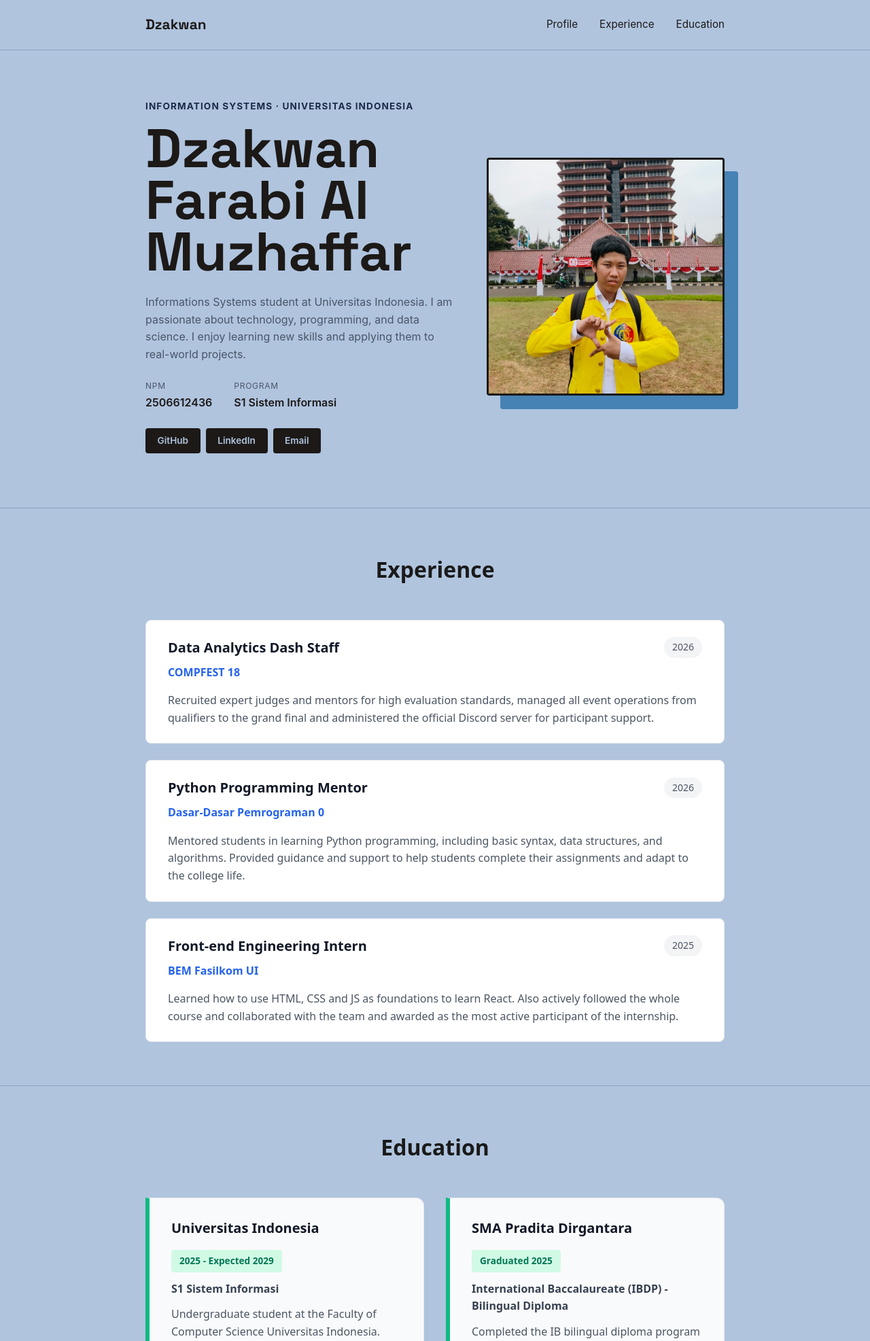
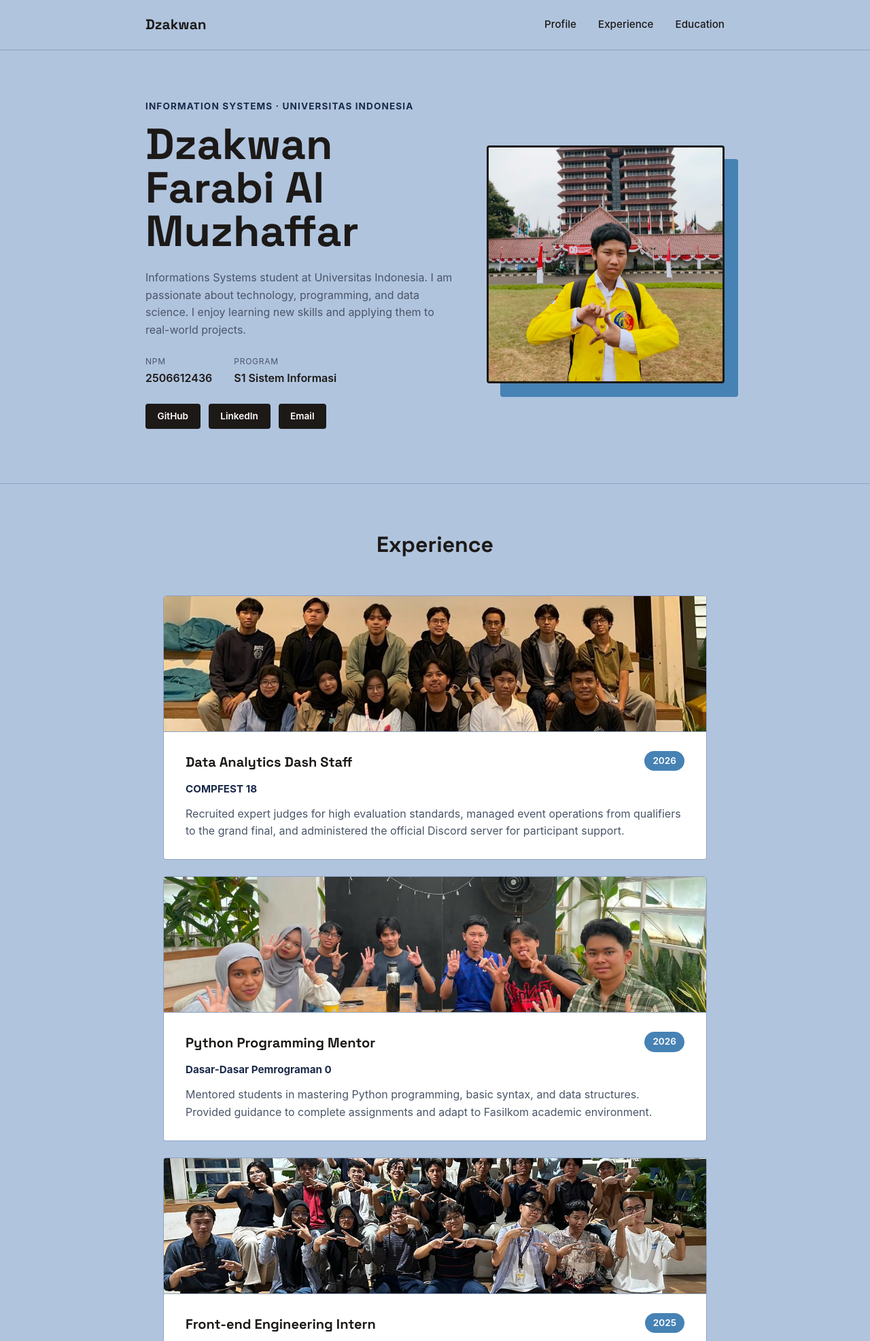
Before and after one commit to dzakwanversipacil/myportofolio, a Django app: page / in a window 1280 px wide. Shown: the top 1973 px of the page at 68% size. Run offline with Django 5.2, Linux system fonts and the light colour scheme.

Commit message:
feat: Photo Visual for Each Section
- feat: Added photos to Experience and Education section

- refactor: Restructured classes and changed visual details

```diff
--- a/static/css/style.css
+++ b/static/css/style.css
@@ -1,5 +1,3 @@
-/* Tema Utamanya + Header-Footer */
-
 * {
   margin: 0;
   padding: 0;
@@ -9,6 +7,7 @@
 :root {
   --ink: #1c1917;
   --paper: #b0c4de;
+  --card-bg: #ffffff;
   --accent: #4682b4;
   --accent-dark: #1b2a4a;
   --line: #8fa4c4;
@@ -24,6 +23,8 @@ body {
 }
 
 h1,
+h2,
+h3,
 .brand {
   font-family:
     "Space Grotesk",
@@ -32,7 +33,7 @@ h1,
 }
 
 .container {
-  max-width: 960px;
+  max-width: 900px;
   margin: 0 auto;
   padding: 0 1.5rem;
 }
@@ -64,16 +65,8 @@ h1,
   color: var(--ink);
   text-decoration: none;
   font-size: 0.95rem;
+  font-weight: 500;
 }
-
-.site-footer {
-  padding: 1.5rem;
-  color: var(--text-muted);
-  font-size: 0.85rem;
-  border-top: 1px solid var(--line);
-}
-
-/* Bagian Profile */
 
 .hero {
   padding: 4.5rem 0 5rem;
@@ -91,9 +84,13 @@ h1,
 .hero-identity {
   grid-area: identity;
 }
-
 .hero-details {
   grid-area: details;
+}
+.hero-photo {
+  grid-area: photo;
+  align-self: center;
+  position: relative;
 }
 
 .hero-kicker {
@@ -106,8 +103,8 @@ h1,
 }
 
 .hero-identity h1 {
-  font-size: clamp(3rem, 7vw, 5rem);
-  line-height: 0.95;
+  font-size: clamp(3rem, 5vw, 6rem);
+  line-height: 1;
 }
 
 .bio {
@@ -136,7 +133,7 @@ h1,
 
 .social-links {
   display: flex;
-  gap: 0.5rem;
+  gap: 0.75rem;
   flex-wrap: wrap;
 }
 
@@ -145,21 +142,15 @@ h1,
   font-size: 0.85rem;
   font-weight: 600;
   text-decoration: none;
-  color: var(--paper);
+  color: var(--card-bg);
   background-color: var(--ink);
   border-radius: var(--radius);
   padding: 0.5rem 1.1rem;
-  transition: background-color 0.2s ease;
+  transition: all 0.2s ease;
 }
 
 .social-link:hover {
-  background-color: var(--accent);
-}
-
-.hero-photo {
-  grid-area: photo;
-  align-self: center;
-  position: relative;
+  background-color: var(--accent-dark);
 }
 
 .photo-block {
@@ -184,163 +175,117 @@ h1,
   border: 3px solid var(--ink);
 }
 
-@media (max-width: 600px) {
-  .hero-grid {
-    grid-template-columns: 1fr;
-    grid-template-areas:
-      "identity"
-      "photo"
-      "details";
-  }
-
-  .hero-photo {
-    max-width: 220px;
-  }
-
-  .social-links {
-    justify-content: flex-start;
-  }
-}
-
-/* Bagian Experience */
-
-.exp {
-  padding: 4rem 1rem;
+.exp,
+.edu {
+  padding: 4rem 0;
   border-top: 1px solid var(--line);
-  font-family:
-    system-ui,
-    -apple-system,
-    sans-serif;
-}
-
-.container {
-  max-width: 900px;
-  margin: 0 auto;
 }
 
 .section-title {
   font-size: 2rem;
-  color: #1a1a1a;
   text-align: center;
   margin-bottom: 3rem;
 }
 
-.exp-grid {
+.grid-layout {
   display: flex;
   flex-direction: column;
   gap: 1.5rem;
+  max-width: 800px;
+  margin: 0 auto;
 }
 
-.exp-card {
-  background: #ffffff;
-  padding: 1.5rem 2rem;
-  border-radius: 8px;
-  border: 1px solid #e5e7eb;
-  display: flex;
+.exp-grid {
   flex-direction: column;
-  gap: 0.5rem;
-}
-
-.exp-header {
-  display: flex;
-  justify-content: space-between; /* Pushes title left and date right */
-  align-items: center; /* Vertically centers the text */
-  flex-wrap: wrap; /* Prevents overlap on very small mobile screens */
-  gap: 1rem;
-}
-
-.exp-header h3 {
-  margin: 0;
-  font-size: 1.25rem;
-  color: #111827;
-}
-
-.exp-date {
-  font-size: 0.875rem;
-  font-weight: 500;
-  color: #4b5563;
-  background-color: #f3f4f6;
-  padding: 0.25rem 0.75rem;
-  border-radius: 999px; /* Creates a pill shape */
-}
-
-.exp-organization {
-  margin: 0;
-  font-weight: 600;
-  color: #2563eb; /* Highlights the organization */
-  font-size: 1rem;
-}
-
-.exp-desc {
-  margin: 0;
-  margin-top: 0.5rem;
-  line-height: 1.6;
-  color: #4b5563;
-}
-
-/* Bagian Education */
-
-.edu {
-  padding: 4rem 1rem;
-  border-top: 1px solid var(--line);
-  font-family:
-    system-ui,
-    -apple-system,
-    sans-serif;
 }
 
 .edu-grid {
-  display: flex;
-  flex-direction: row; /* Horizontal layout instead of vertical */
-  flex-wrap: wrap; /* Allows stacking on mobile */
-  gap: 2rem;
-  margin-top: 3rem; /* Fallback distance from h2 if .section-title isn't global */
+  flex-direction: row;
 }
 
-.edu-card {
-  flex: 1 1 min(100%, 400px); /* Cards grow equally but stay responsive */
-  background: #f9fafb;
+.base-card {
+  background: var(--card-bg);
+  border-radius: var(--radius);
+  border: 1px solid var(--line);
+  overflow: hidden;
+  display: flex;
+  flex-direction: column;
+  flex: 1;
+}
+
+.card-image-wrapper {
+  width: 100%;
+  height: 200px;
+  overflow: hidden;
+  border-bottom: 1px solid var(--line);
+}
+
+.card-cover {
+  width: 100%;
+  height: 100%;
+  object-fit: cover;
+}
+
+.card-content {
   padding: 1.75rem 2rem;
-  border-radius: 0 12px 12px 0; /* Flat left edge for the accent border */
-  border: 1px solid #e5e7eb;
-  border-left: 6px solid #10b981; /* Emerald green left-border accent */
   display: flex;
   flex-direction: column;
   gap: 0.75rem;
 }
 
-.edu-header {
+.card-header {
   display: flex;
   justify-content: space-between;
-  align-items: flex-start; /* Aligns to top in case title wraps */
+  align-items: flex-start;
   flex-wrap: wrap;
   gap: 1rem;
 }
 
-.edu-header h3 {
+.card-header h3 {
   margin: 0;
   font-size: 1.25rem;
-  color: #111827;
 }
 
-.edu-date {
+.card-badge {
   font-size: 0.85rem;
   font-weight: 600;
-  color: #047857; /* Matches the emerald theme */
-  background-color: #d1fae5;
-  padding: 0.35rem 0.75rem;
-  border-radius: 4px; /* Sharper edges compared to the pill shape in Experience */
+  color: var(--card-bg);
+  background-color: var(--accent);
+  padding: 0.25rem 0.75rem;
+  border-radius: 999px;
 }
 
-.edu-program {
+.card-organization {
   margin: 0;
-  font-weight: 600;
-  color: #374151;
-  font-size: 1rem;
+  font-weight: 700;
+  color: var(--accent-dark);
+  font-size: 0.95rem;
 }
 
-.edu-desc {
+.card-desc {
   margin: 0;
   line-height: 1.6;
-  color: #4b5563;
+  color: var(--text-muted);
 }
+
+.site-footer {
+  padding: 2rem 1.5rem;
+  color: var(--text-muted);
+  font-size: 0.85rem;
+  text-align: center;
+  border-top: 1px solid var(--line);
+}
+
+@media (max-width: 600px) {
+  .hero-grid {
+    grid-template-columns: 1fr;
+    grid-template-areas: "identity" "photo" "details";
+  }
+  .hero-photo {
+    max-width: 260px;
+    margin: 2rem 0;
+  }
+  .edu-grid {
+    flex-direction: column;
+  }
+}
--- a/templates/index.html
+++ b/templates/index.html
@@ -78,47 +78,73 @@
       <section class="exp" id="experience">
         <div class="container">
           <h2 class="section-title">Experience</h2>
-          <div class="exp-grid">
-            <article class="exp-card">
-              <div class="exp-header">
+          <div class="exp-grid grid-layout">
+            <article class="base-card">
+              <div class="card-image-wrapper">
+                <img
+                  src="/static/img/compfest-dad.jpg"
+                  alt="COMPFEST DAD Team"
+                  class="card-cover"
+                />
+              </div>
+              <div class="card-content">
+                <div class="card-header">
                   <h3>Data Analytics Dash Staff</h3>
-                <span class="exp-date">2026</span>
+                  <span class="card-badge">2026</span>
                 </div>
-              <p class="exp-organization">COMPFEST 18</p>
-              <p class="exp-desc">
-                Recruited expert judges and mentors for high evaluation
-                standards, managed all event operations from qualifiers to the
-                grand final and administered the official Discord server for
-                participant support.
+                <p class="card-organization">COMPFEST 18</p>
+                <p class="card-desc">
+                  Recruited expert judges for high evaluation standards, managed
+                  event operations from qualifiers to the grand final, and
+                  administered the official Discord server for participant
+                  support.
                 </p>
+              </div>
             </article>
 
-            <article class="exp-card">
-              <div class="exp-header">
+            <article class="base-card">
+              <div class="card-image-wrapper">
+                <img
+                  src="/static/img/ddp0.jpg"
+                  alt="DDP0 Mentoring Session"
+                  class="card-cover"
+                />
+              </div>
+              <div class="card-content">
+                <div class="card-header">
                   <h3>Python Programming Mentor</h3>
-                <span class="exp-date">2026</span>
+                  <span class="card-badge">2026</span>
                 </div>
-              <p class="exp-organization">Dasar-Dasar Pemrograman 0</p>
-              <p class="exp-desc">
-                Mentored students in learning Python programming, including
-                basic syntax, data structures, and algorithms. Provided guidance
-                and support to help students complete their assignments and
-                adapt to the college life.
+                <p class="card-organization">Dasar-Dasar Pemrograman 0</p>
+                <p class="card-desc">
+                  Mentored students in mastering Python programming, basic
+                  syntax, and data structures. Provided guidance to complete
+                  assignments and adapt to Fasilkom academic environment.
                 </p>
+              </div>
             </article>
 
-            <article class="exp-card">
-              <div class="exp-header">
+            <article class="base-card">
+              <div class="card-image-wrapper">
+                <img
+                  src="/static/img/pti.jpg"
+                  alt="BEM Fasilkom PTI Team"
+                  class="card-cover"
+                />
+              </div>
+              <div class="card-content">
+                <div class="card-header">
                   <h3>Front-end Engineering Intern</h3>
-                <span class="exp-date">2025</span>
+                  <span class="card-badge">2025</span>
                 </div>
-              <p class="exp-organization">BEM Fasilkom UI</p>
-              <p class="exp-desc">
+                <p class="card-organization">BEM Fasilkom UI</p>
+                <p class="card-desc">
                   Learned how to use HTML, CSS and JS as foundations to learn
-                React. Also actively followed the whole course and collaborated
-                with the team and awarded as the most active participant of the
-                internship.
+                  React. Also actively followed the whole course and
+                  collaborated with the team and awarded as the most active
+                  participant of the internship.
                 </p>
+              </div>
             </article>
           </div>
         </div>
@@ -127,32 +153,51 @@
       <section class="edu" id="education">
         <div class="container">
           <h2 class="section-title">Education</h2>
-          <div class="edu-grid">
-            <article class="edu-card">
-              <div class="edu-header">
+          <div class="edu-grid grid-layout">
+            <article class="base-card">
+              <div class="card-image-wrapper">
+                <img
+                  src="/static/img/ui.jpg"
+                  alt="Universitas Indonesia"
+                  class="card-cover"
+                />
+              </div>
+              <div class="card-content">
+                <div class="card-header">
                   <h3>Universitas Indonesia</h3>
-                <span class="edu-date">2025 - Expected 2029</span>
+                  <span class="card-badge">2025 - Expected 2029</span>
                 </div>
-              <p class="edu-program">S1 Sistem Informasi</p>
-              <p class="edu-desc">
-                Undergraduate student at the Faculty of Computer Science
-                Universitas Indonesia. Actively studying related to information
-                systems, programming, and data science.
+                <p class="card-organization">S1 Sistem Informasi</p>
+                <p class="card-desc">
+                  Undergraduate student at the Faculty of Computer Science.
+                  Actively engaged in coursework related to information systems
+                  architecture, programming, and data science.
                 </p>
+              </div>
             </article>
 
-            <article class="edu-card">
-              <div class="edu-header">
+            <article class="base-card">
+              <div class="card-image-wrapper">
+                <img
+                  src="/static/img/pradita.jpg"
+                  alt="SMA Pradita Dirgantara"
+                  class="card-cover"
+                />
+              </div>
+              <div class="card-content">
+                <div class="card-header">
                   <h3>SMA Pradita Dirgantara</h3>
-                <span class="edu-date">Graduated 2025</span>
+                  <span class="card-badge">Graduated 2025</span>
                 </div>
-              <p class="edu-program">
+                <p class="card-organization">
                   International Baccalaureate (IBDP) - Bilingual Diploma
                 </p>
-              <p class="edu-desc">
-                Completed the IB bilingual diploma program with an in-depth
-                focus on Higher Level (HL) Mathematics and Computer Science.
+                <p class="card-desc">
+                  Completed the rigorous IB bilingual diploma program with an
+                  in-depth focus on Higher Level (HL) Mathematics and Computer
+                  Science.
                 </p>
+              </div>
             </article>
           </div>
         </div>
```
Also changed, not shown: static/img/compfest-dad.jpg (added), static/img/ddp0.jpg (added), static/img/pradita.jpg (added), static/img/pti.jpg (added), static/img/ui.jpg (added). Lines whose indentation alone changed are shown as unchanged.
